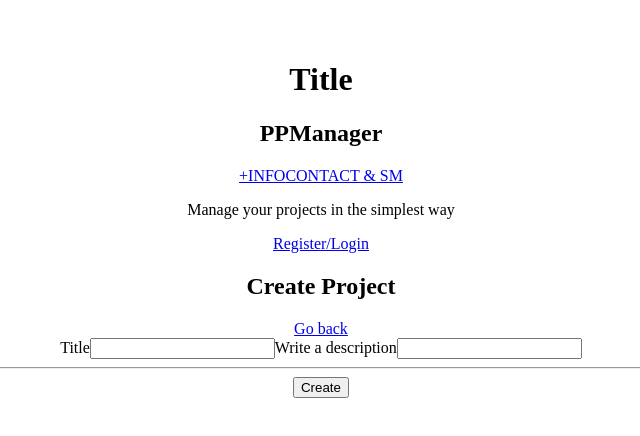
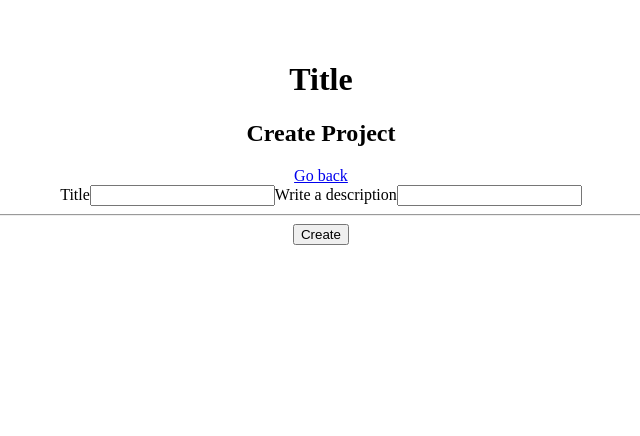
Before and after one commit to Silber16/PPManagerFront, a React (Vite) app: page /Project/Create in a window 1280 px wide. Shown: the top 436 px of the page, without its empty margins (319-959 px from the left). Built offline with nearby package versions, Linux system fonts and the light colour scheme.

Commit message:
general fixes

```diff
--- a/src/App.jsx
+++ b/src/App.jsx
@@ -18,9 +18,8 @@ function App() {
             <h1>Title</h1>
         </header>
 
-        <Home />
-
         <Routes>
+            <Route path='/' element={<Home />} />
             <Route path='/Register' element={<Register />} />
             <Route path='/Login' element={<Login />} />
             <Route path='/Project' element={<Projects />} />
--- a/src/components/EditProjectModal.jsx
+++ b/src/components/EditProjectModal.jsx
@@ -9,7 +9,7 @@ export default function EditProjectModal({show, onClose, id}) {
          await axios.patch(`https://localhost:7158/Project/Edit/${id}`, data, {withCredentials:true})
             .then(response => {
                 if (response.status == 200) {
-                    console.log("ok")
+                    window.location.reload();
                 }
             })
             .catch(e => console.error(e))
--- a/src/components/Home.jsx
+++ b/src/components/Home.jsx
@@ -1,22 +1,19 @@
 import { useEffect, useState } from "react"
 import { Link } from "react-router-dom"
 import Projects from "./Projects"
+import axios from "axios"
 
 export default function Home() {
 
     const [isLoggedIn, setIsLoggedIn] = useState(false)
 
     useEffect(() => {
-
-        const userCookie = document.cookie.split('; ').find(row => row.startsWith('.AspNetCore.Identity.Application='));
-        if (userCookie) {
-            setIsLoggedIn(true);
-        } else {
-            setIsLoggedIn(false);
-        }
-
+        axios.get('https://localhost:7158/Account/CheckAuth', {withCredentials:true})
+            .then(res => {
+                setIsLoggedIn(res.data.isAuthenticated)
+            })
+            .catch(setIsLoggedIn(false))
     }, [])
-
 
   return (
    <section>
--- a/src/components/Login.jsx
+++ b/src/components/Login.jsx
@@ -8,7 +8,6 @@ export default function Login() {
   const {register, handleSubmit} = useForm();
 
    async function Send(data) {
-    console.log(data)
         await axios.post(`https://localhost:7158/Account/Login`, data, {withCredentials: true})
         .then(res => console.log(res))
       }
--- a/src/components/Notes.jsx
+++ b/src/components/Notes.jsx
@@ -20,8 +20,13 @@ export default function Notes({projectNotes, projectId}) {
     };
 
     axios.post("https://localhost:7158/Note/Create", note)
-        .then(
-            setNotes([...notes, note])
+        .then(res => {
+            if (res.status == 200 || res.status == 201) {
+                setNotes([...notes, note])
+                window.location.reload();
+            }
+        }
+
         )
         .catch(e => console.error(e))
   }
--- a/src/components/Projects.jsx
+++ b/src/components/Projects.jsx
@@ -1,6 +1,5 @@
 import axios from 'axios'
 import { useEffect, useState } from 'react'
-import { Link } from 'react-router-dom'
 import Project from './Project'
 
 export default function Projects() {
@@ -11,7 +10,6 @@ export default function Projects() {
 
         axios.get(`https://localhost:7158/Project`, { withCredentials: true })
         .then(res => {
-            console.log(res)
             if (res.data.length <= 0) {
                 return "empty"
             }
@@ -42,8 +40,6 @@ export default function Projects() {
 
   return (
     <section>
-        <h2>Projects</h2>
-            <div>
          {projects ? (
             projects.map((project, index) => (
               <Project
@@ -52,9 +48,6 @@ export default function Projects() {
                 DeleteProject={DeleteProject}
               />
           ))) : (<p>You dont have projects already</p>)}
-            </div>
-            <Link to={"/Project/Create"} >Create a new project</Link>
-
     </section>
   )
 }
--- a/src/components/Tasks.jsx
+++ b/src/components/Tasks.jsx
@@ -39,9 +39,12 @@ export default function Tasks({projectTasks, projectId}) {
         };
 
         axios.post("https://localhost:7158/Tasks/Create", task)
-            .then(
-                setTasks([...tasks, task])
-            )
+            .then(res => {
+                if (res.status == 200 || res.status == 201) {
+                    setTasks([...tasks, task])
+                    window.location.reload();
+                }
+            })
             .catch(e => console.error(e))
     }
 
--- a/src/render.yaml
+++ /dev/null
@@ -1,4 +0,0 @@
-redirects:
-  - source: /*
-    destination: /
-    status: 200
```
Also changed, not shown: 2 other files (tests, documents, lock files or other folders). Lines whose indentation alone changed are shown as unchanged.
